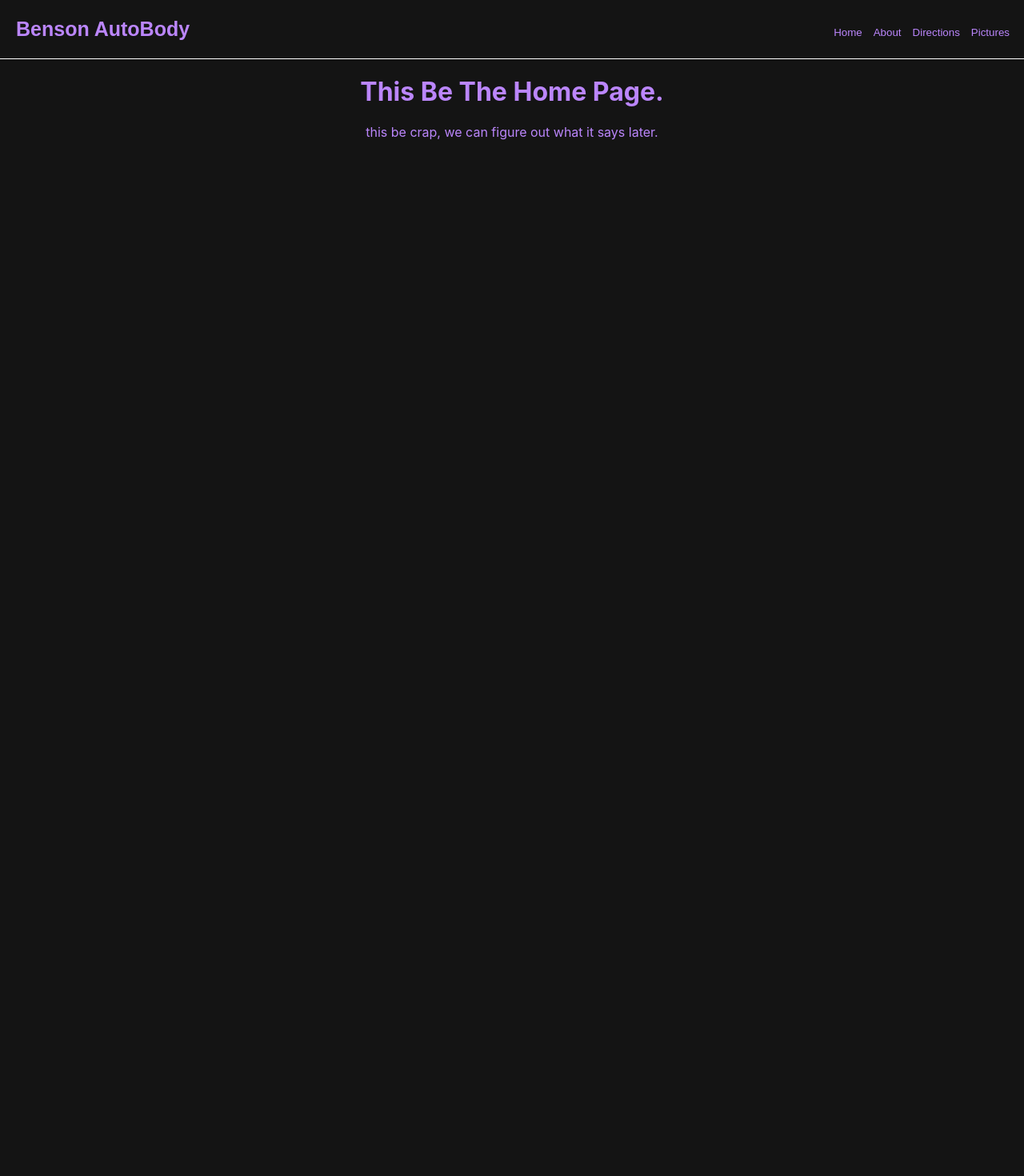
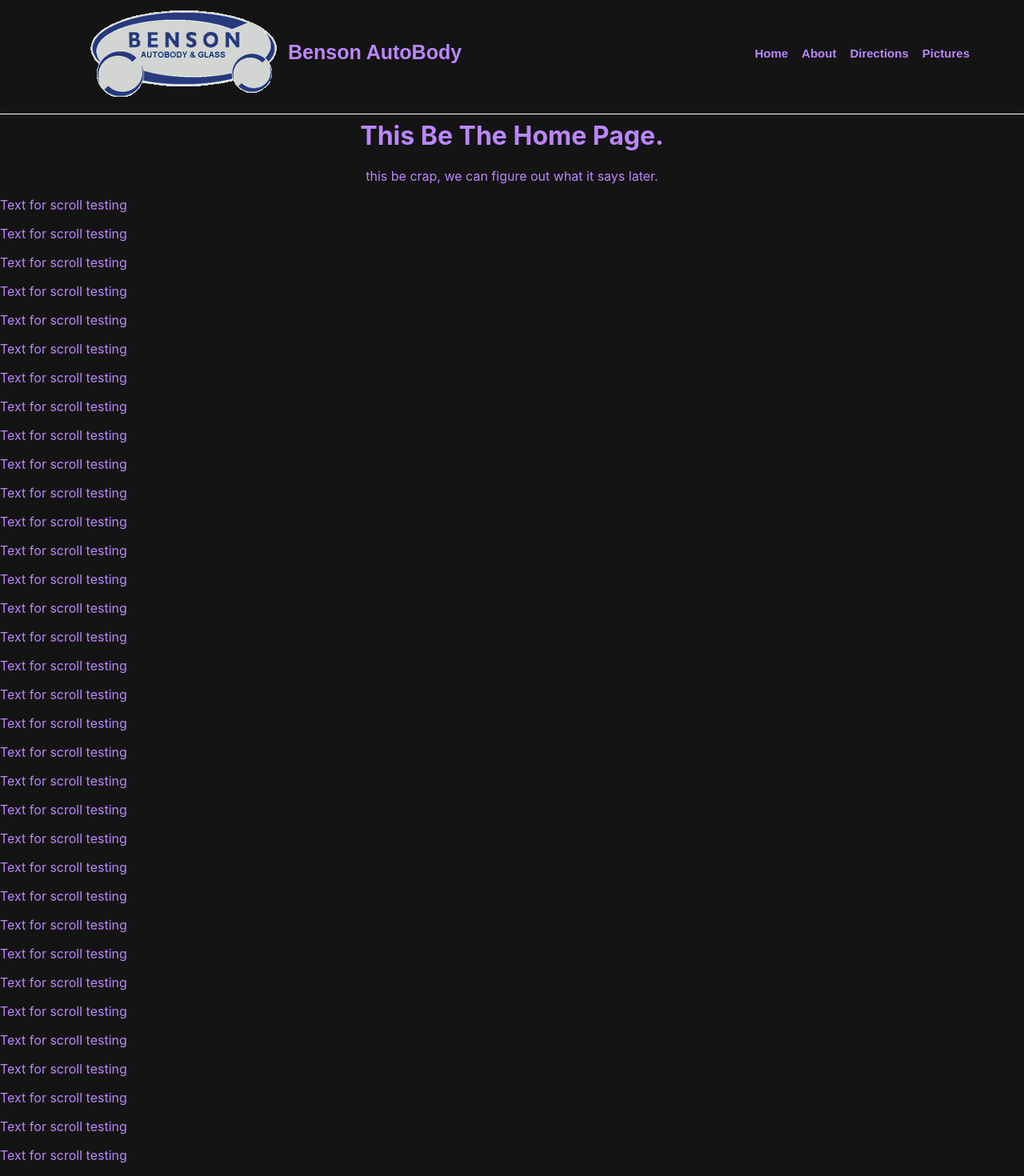
Before and after one commit to GarrettHolly/BensonAutoBodySite, a React (Create React App) app: page /HomePage in a window 1280 px wide. Shown: the top 1470 px of the page at 80% size. Before the commit the page ends 800 px from the top, so only its background shows below. Built offline with nearby package versions, Linux system fonts and the light colour scheme.

Commit message:
Add fixed header and blur to header

```diff
--- a/src/AboutPage.css
+++ b/src/AboutPage.css
@@ -0,0 +1,4 @@
+.About-page {
+    margin-top: 150px;
+    z-index: 10;
+}
--- a/src/AboutPage.js
+++ b/src/AboutPage.js
@@ -3,7 +3,7 @@ import './AboutPage.css';
 
 function AboutPage() {
     return (
-        <div className="About">
+        <div className="About-page">
             <h1 className="About-header">This Be The About Page.</h1>
             <p className="About-body">
                 this be crap we can figure out what it says later.
--- a/src/DirectionsPage.css
+++ b/src/DirectionsPage.css
@@ -0,0 +1,4 @@
+.Directions-page {
+    margin-top: 150px;
+    z-index: 10;
+}
--- a/src/DirectionsPage.js
+++ b/src/DirectionsPage.js
@@ -3,7 +3,7 @@ import './DirectionsPage.css';
 
 function DirectionsPage() {
     return (
-        <div className="DirectionsPage">
+        <div className="Directions-page">
             <h1 className="Directions-header">This Be The Directions Page.</h1>
             <p className="Directions-body">
                 this be crap we can figure out what it says later.
--- a/src/Header.css
+++ b/src/Header.css
@@ -1,12 +1,22 @@
 .Header {
     display: flex;
     justify-content: space-between;
-    align-items: baseline;
+    align-items: center;
     border-bottom: 1px solid rgb(255, 255, 255, 1);
+    backdrop-filter: blur(5px);
+    position: fixed;
+    right: 0;
+    left: 0;
+    margin-top: -10px;
+    padding: 0 50px 0 100px;
+    top: 0px;
+    z-index: 100;
 }
 
 .Header-title {
-    text-align: left;
+    display: flex;
+    justify-content: space-between;
+    align-items: center;
     padding-left: 10px;
     border: none;
     background: none;
@@ -18,9 +28,11 @@
 .Navigation-buttons {
     background-color: #141414;
     border: none;
-    margin-left: 2px;
+    margin-left: 5px;
     color: #bb86fc;
     display: inline-block;
+    font-size: 15px;
+    font-weight: bold;
 }
 
 ul li {
@@ -28,3 +40,6 @@ ul li {
     display: inline;
     margin: 0px 12px 0px 0px;
 }
+
+.Gif-logo {
+}
--- a/src/Header.js
+++ b/src/Header.js
@@ -1,12 +1,18 @@
 import React from 'react';
 import './Header.css';
 import { Link } from 'react-router-dom';
+import logo from './assets/gifLogo.gif';
 
 function Header() {
     return (
         <div className="Header">
             <h2 className="Header-title">
-                <Link to="/">
+                <img
+                    className="Gif-logo"
+                    src={logo}
+                    alt="Benson AutoBody Logo"
+                />
+                <Link to="/" style={{ textDecoration: 'none' }}>
                     <button className="Header-title">Benson AutoBody</button>
                 </Link>
             </h2>
--- a/src/HomePage.css
+++ b/src/HomePage.css
@@ -1,5 +1,7 @@
-/* .Home-greeting {
-} */
+.Home-greeting {
+    margin-top: 150px;
+    z-index: 10;
+}
 
 .Home-header {
     font: 50px;
--- a/src/HomePage.js
+++ b/src/HomePage.js
@@ -8,6 +8,42 @@ function HomePage() {
             <p className="Home-body">
                 this be crap, we can figure out what it says later.
             </p>
+            <p>Text for scroll testing</p>
+            <p>Text for scroll testing</p>
+            <p>Text for scroll testing</p>
+            <p>Text for scroll testing</p>
+            <p>Text for scroll testing</p>
+            <p>Text for scroll testing</p>
+            <p>Text for scroll testing</p>
+            <p>Text for scroll testing</p>
+            <p>Text for scroll testing</p>
+            <p>Text for scroll testing</p>
+            <p>Text for scroll testing</p>
+            <p>Text for scroll testing</p>
+            <p>Text for scroll testing</p>
+            <p>Text for scroll testing</p>
+            <p>Text for scroll testing</p>
+            <p>Text for scroll testing</p>
+            <p>Text for scroll testing</p>
+            <p>Text for scroll testing</p>
+            <p>Text for scroll testing</p>
+            <p>Text for scroll testing</p>
+            <p>Text for scroll testing</p>
+            <p>Text for scroll testing</p>
+            <p>Text for scroll testing</p>
+            <p>Text for scroll testing</p>
+            <p>Text for scroll testing</p>
+            <p>Text for scroll testing</p>
+            <p>Text for scroll testing</p>
+            <p>Text for scroll testing</p>
+            <p>Text for scroll testing</p>
+            <p>Text for scroll testing</p>
+            <p>Text for scroll testing</p>
+            <p>Text for scroll testing</p>
+            <p>Text for scroll testing</p>
+            <p>Text for scroll testing</p>
+            <p>Text for scroll testing</p>
+            <p>Text for scroll testing</p>
         </div>
     );
 }
--- a/src/LandingPage.css
+++ b/src/LandingPage.css
@@ -0,0 +1,4 @@
+.Landing-page {
+    margin-top: 150px;
+    z-index: 10;
+}
--- a/src/LandingPage.js
+++ b/src/LandingPage.js
@@ -3,7 +3,7 @@ import './LandingPage.css';
 
 function LandingPage() {
     return (
-        <div className="LandingPage">
+        <div className="Landing-page">
             <h1 className="Landing-header">This Be The Landing Page.</h1>
             <p className="Landing-body">
                 this be crap we can figure out what it says later.
--- a/src/PicturesPage.css
+++ b/src/PicturesPage.css
@@ -0,0 +1,4 @@
+.Picture-page {
+    margin-top: 150px;
+    z-index: 10;
+}
--- a/src/PicturesPage.js
+++ b/src/PicturesPage.js
@@ -3,7 +3,7 @@ import './PicturesPage.css';
 
 function PicturePage() {
     return (
-        <div className="PicturePage">
+        <div className="Picture-page">
             <h1 className="PicturePage-header">This Be The Picture Page.</h1>
             <p className="PicturePage-body">
                 this be crap we can figure out what it says later.
```
Also changed, not shown: src/assets/gifLogo.gif (added).
